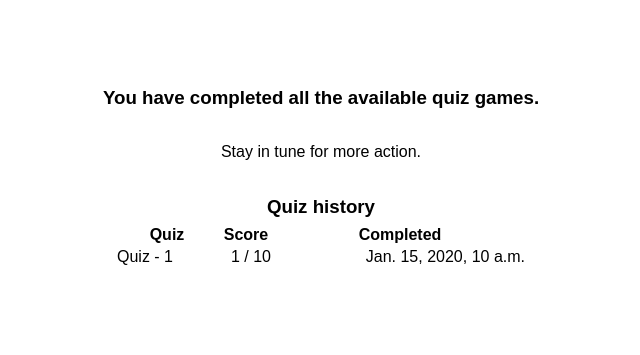
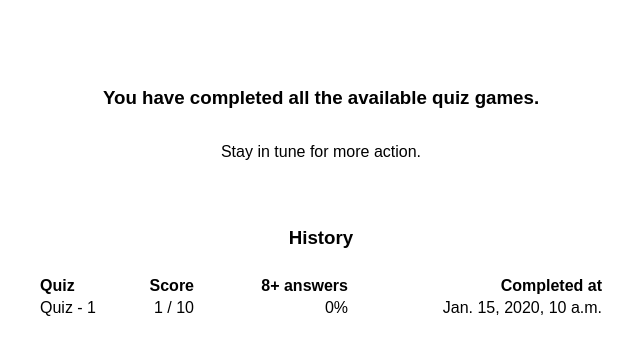
Before and after one commit to xalexakos/quizgame, a Django app: page / in a window 1280 px wide. Shown: the part 139-494 px from the top of the page, without its empty margins (319-959 px from the left). Run offline with Django 3.2, Linux system fonts and the light colour scheme; a user stored in the database is signed in; tables that the repository leaves empty hold one stand-in row (values such as "Sample post").

Commit message:
created a mockup of the success rate percentage in history table.

```diff
--- a/quiz/templates/quiz/base.html
+++ b/quiz/templates/quiz/base.html
@@ -133,6 +133,27 @@
           justify-items: center;
           align-items: center;
         }
+
+        .ht-quiz {
+          width: 100px;
+          text-align: left;
+        }
+
+        .ht-score {
+          width: 50px;
+          text-align: right;
+        }
+
+        .ht-rate {
+          width: 150px;
+          text-align: right;
+        }
+
+        .ht-date {
+          width: 250px;
+          text-align: right;
+        }
+
     </style>
 </head>
 <body class="body">
--- a/quiz/templates/quiz/home.html
+++ b/quiz/templates/quiz/home.html
@@ -7,17 +7,25 @@
     <a class="new-quiz-btn" href="{% url 'start_quiz' %}">{% if has_ongoing_quiz %}Resume {{ quiz_repr }}{% else %}Start a random quiz{% endif %}</a>
     {% endif %}
 
-    <h3 style="margin-bottom: 5px;">Quiz history</h3>
+    <h3 style="margin: 50px 0 25px 0">History</h3>
     {% if user_quiz_history  %}
     <table>
         <thead>
-            <tr><th>Quiz</th><th>Score</th><th>Completed</th></tr>
+            <tr>
+                <th class="ht-quiz">Quiz</th>
+                <th class="ht-score">Score</th>
+                <th class="ht-rate">8+ answers</th>
+                <th class="ht-date">Completed at</th>
+            </tr>
         </thead>
         <tbody>
             {% for qh in user_quiz_history %}
-                <tr><td style="width: 100px; text-align: left;">{{ qh.quiz }}</td>
-                    <td style="width: 50px; text-align: right;">{{ qh.score }} / 10</td>
-                    <td style="width: 250px; text-align: right;">{{ qh.completed_at }}</td></tr>
+                <tr>
+                    <td class="ht-quiz">{{ qh.quiz }}</td>
+                    <td class="ht-score">{{ qh.score }} / 10</td>
+                    <td class="ht-rate">{{ qh.success_rate }}%</td>
+                    <td class="ht-date">{{ qh.completed_at }}</td>
+                </tr>
             {% endfor %}
         </tbody>
     </table>
--- a/quiz/views/home.py
+++ b/quiz/views/home.py
@@ -16,7 +16,10 @@ def home_page(request):
             has_ongoing_quiz = True
             quiz_repr = '%s' % q.quiz
         else:
-            user_quiz_history.append({'quiz': '%s' % q, 'score': q.correct_answers, 'completed_at': q.completed_at})
+            user_quiz_history.append({
+                'quiz': '%s' % q, 'score': q.correct_answers,
+                'success_rate': 0, 'completed_at': q.completed_at
+            })
 
     return render(request, 'quiz/home.html', {
         'has_ongoing_quiz': has_ongoing_quiz,
--- a/quiz/views/quiz.py
+++ b/quiz/views/quiz.py
@@ -75,6 +75,9 @@ def question_view_page(request, quiz_id, question_id):
 
             context.update({'score': user_quiz.correct_answers})
 
+            if user_quiz.correct_answers > 7:
+                user_quiz.quiz.successful_completions = F('successful_completions') + 1
+
     return render(request, 'quiz/quiz.html', context)
 
 
```
Also changed, not shown: tests/quiz/views/tests_home_page.py (+14 -6 lines).
